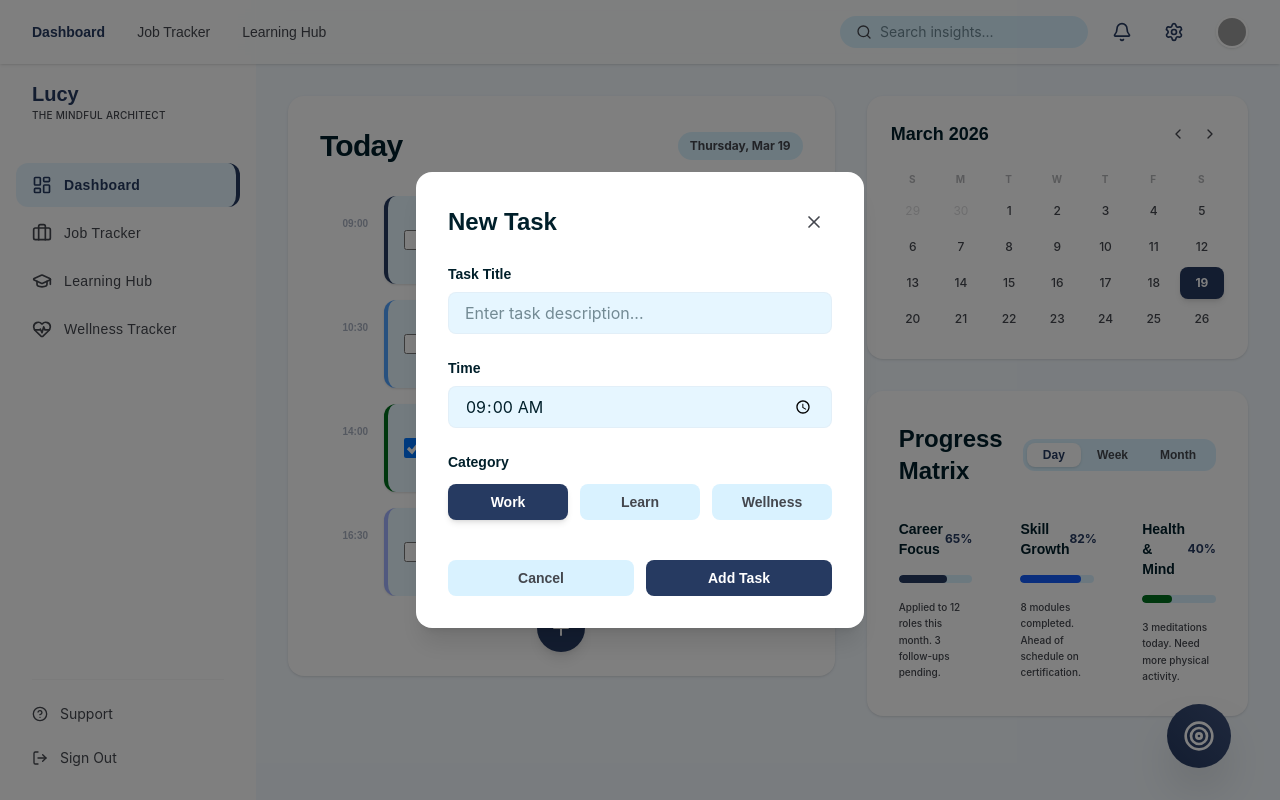
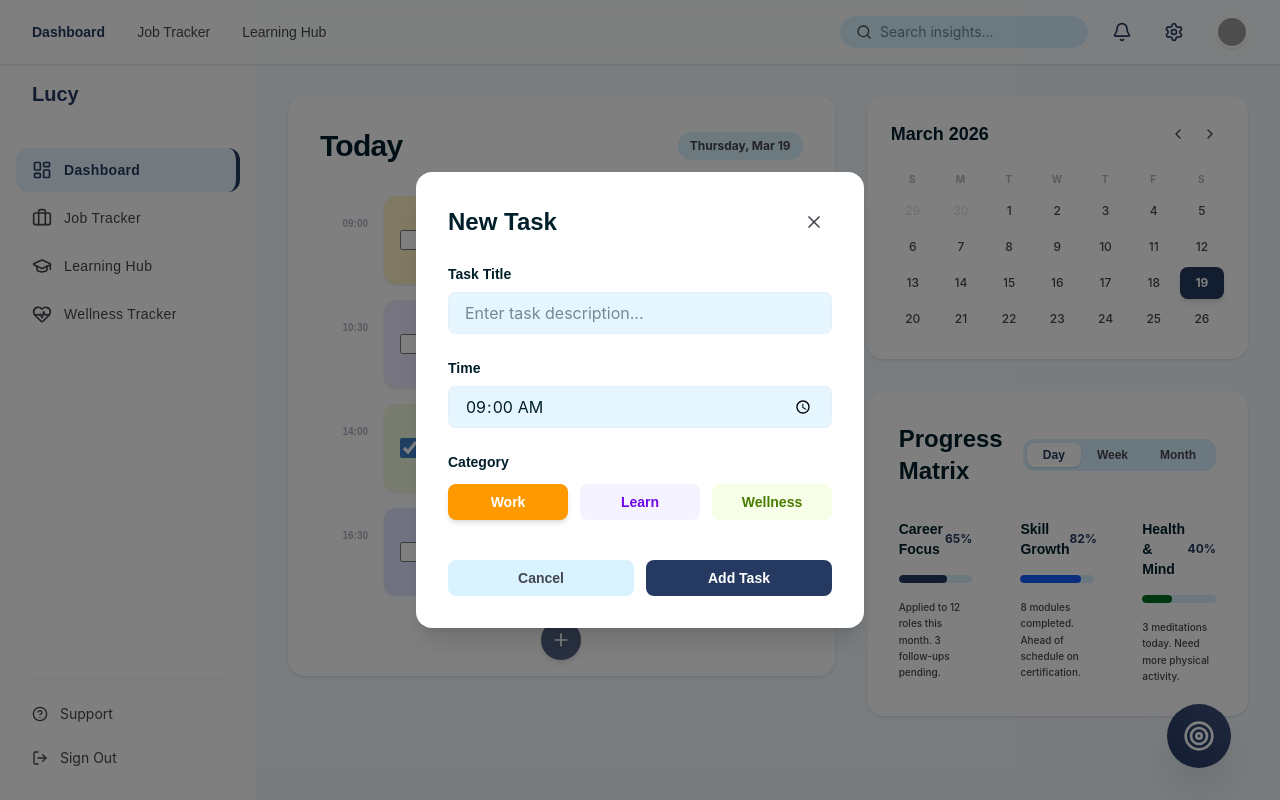
Before and after one commit to apolonskaia/lucy, a React (Vite) app: page / in a window 1280 px wide. Both pictures are taken after a click on the button 561 px from the left and 628 px from the top of the page. Built offline with nearby package versions, Linux system fonts and the light colour scheme; grey boxes are pictures that could not be loaded.

Commit message:
push style updates

```diff
--- a/src/App.tsx
+++ b/src/App.tsx
@@ -224,14 +224,14 @@ export default function App() {
                 ))}
               </div>
 
-              <div className="absolute bottom-6 left-1/2 -translate-x-1/2">
+              <div className="absolute bottom-4 left-1/2 -translate-x-1/2">
                 <motion.button
                   onClick={() => setIsModalOpen(true)}
                   whileHover={{ scale: 1.05 }}
                   whileTap={{ scale: 0.95 }}
-                  className="flex items-center justify-center w-12 h-12 bg-primary text-on-primary rounded-full shadow-lg hover:shadow-xl transition-all"
+                  className="flex items-center justify-center w-10 h-10 bg-primary/80 text-on-primary rounded-full shadow-md hover:shadow-lg transition-all"
                 >
-                  <Plus size={24} />
+                  <Plus size={20} />
                 </motion.button>
               </div>
             </section>
--- a/src/components/NewTaskModal.tsx
+++ b/src/components/NewTaskModal.tsx
@@ -18,6 +18,22 @@ export default function NewTaskModal({ isOpen, onClose, onAddTask }: NewTaskModa
     { value: 'learning' as const, label: 'Learn' },
     { value: 'wellness' as const, label: 'Wellness' },
   ];
+
+  const categoryStyles = {
+    job: {
+      active: 'bg-amber-500 text-white shadow-md',
+      inactive: 'bg-amber-50 text-amber-700 hover:bg-amber-100',
+    },
+    learning: {
+      active: 'bg-violet-500 text-white shadow-md',
+      inactive: 'bg-violet-50 text-violet-700 hover:bg-violet-100',
+    },
+    wellness: {
+      active: 'bg-lime-300 text-white shadow-md',
+      inactive: 'bg-lime-50 text-lime-700 hover:bg-lime-100',
+    },
+  };
+
 
   const handleSubmit = (e: React.FormEvent) => {
     e.preventDefault();
@@ -88,8 +104,8 @@ export default function NewTaskModal({ isOpen, onClose, onAddTask }: NewTaskModa
                   onClick={() => setType(option.value)}
                   className={`flex-1 py-2 px-3 rounded-lg font-headline font-bold text-sm transition-all ${
                     type === option.value
-                      ? 'bg-primary text-on-primary shadow-md'
-                      : 'bg-surface-container text-on-surface-variant hover:bg-surface-container-high'
+                      ? categoryStyles[option.value].active
+                      : categoryStyles[option.value].inactive
                   }`}
                 >
                   {option.label}
--- a/src/components/Sidebar.tsx
+++ b/src/components/Sidebar.tsx
@@ -13,7 +13,6 @@ export default function Sidebar() {
     <aside className="h-screen w-64 fixed left-0 top-0 bg-white dark:bg-slate-900 flex flex-col py-6 px-4 pt-20 hidden lg:flex z-40">
       <div className="mb-10 px-4">
         <h2 className="text-xl font-extrabold text-primary font-headline">Lucy</h2>
-        <p className="text-[10px] text-on-surface-variant font-medium tracking-wide uppercase">The Mindful Architect</p>
       </div>
 
       <nav className="flex-1 space-y-1">
--- a/src/components/TaskItem.tsx
+++ b/src/components/TaskItem.tsx
@@ -10,17 +10,24 @@ const typeIcons = {
 };
 
 const typeColors = {
-  job: 'border-primary',
-  learning: 'border-blue-400',
-  wellness: 'border-secondary',
+  job: 'border-amber-500',
+  learning: 'border-violet-500',
+  wellness: 'border-lime-300',
   growth: 'border-indigo-300',
 };
 
+const typeBackgrounds = {
+  job: 'bg-amber-100',
+  learning: 'bg-violet-100',
+  wellness: 'bg-lime-100',
+  growth: 'bg-indigo-100',
+};
+
 const checkColors = {
-  job: 'text-primary',
-  learning: 'text-blue-400',
-  wellness: 'text-secondary',
-  growth: 'text-indigo-300',
+  job: 'text-amber-500',
+  learning: 'text-violet-500',
+  wellness: 'text-lime-300',
+  growth: 'text-indigo-500',
 };
 
 interface TaskItemProps {
@@ -47,9 +54,7 @@ export default function TaskItem({ task, onToggle, onDelete, onDragStart, isDrag
         {task.time}
       </div>
       <div
-        className={`flex-1 flex items-center gap-4 p-4 rounded-xl bg-surface-container-low hover:bg-white border-l-4 ${
-          typeColors[task.type]
-        } transition-all duration-300 shadow-sm hover:shadow-md`}
+        className={`flex-1 flex items-center gap-4 p-4 rounded-xl ${typeBackgrounds[task.type]} transition-all duration-300 shadow-sm hover:shadow-md hover:saturate-150 hover:brightness-95 ${isCompleted ? 'filter grayscale-40 opacity-90' : ''}`}
       >
         <div className="relative flex items-center">
           <input
@@ -61,10 +66,10 @@ export default function TaskItem({ task, onToggle, onDelete, onDragStart, isDrag
         </div>
 
         <div className="flex-1">
-          <h3 className={`text-sm font-headline font-bold text-on-surface ${isCompleted ? 'line-through opacity-50' : ''}`}>
+          <h3 className={`text-sm font-headline font-bold ${isCompleted ? 'text-on-surface-variant/70' : 'text-on-surface'}`}>
             {task.title}
           </h3>
-          <p className={`text-xs text-on-surface-variant ${isCompleted ? 'line-through opacity-50' : ''}`}>
+          <p className={`text-xs ${isCompleted ? 'text-on-surface-variant/70' : 'text-on-surface-variant'}`}>
             {task.category} {task.priority ? `• Priority ${task.priority}` : ''}
           </p>
         </div>
```
